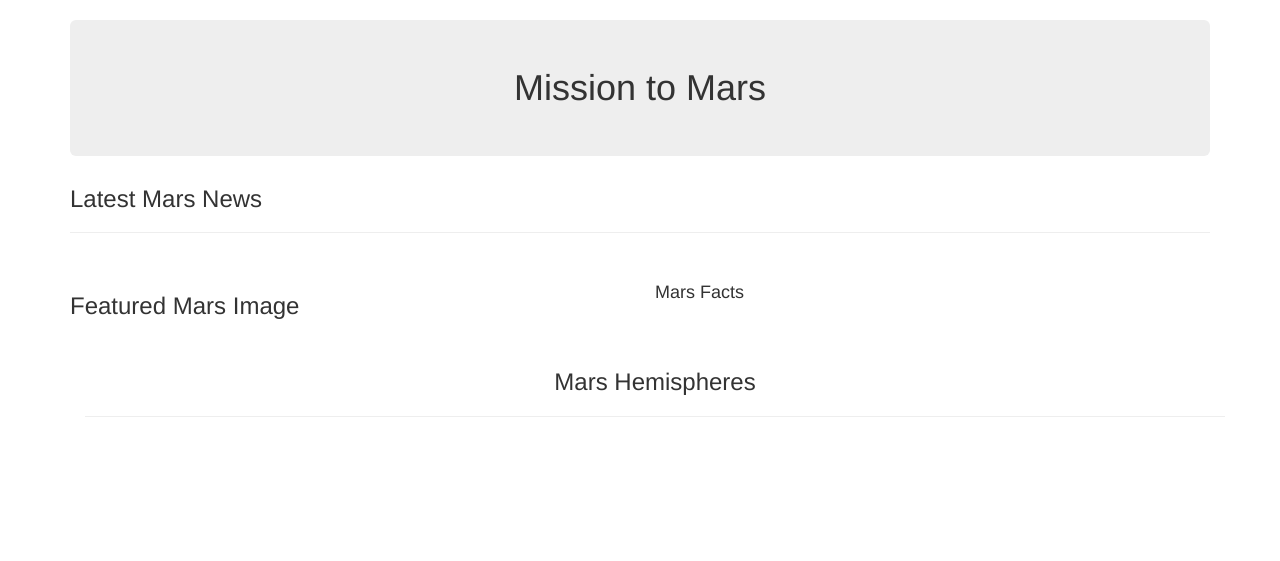
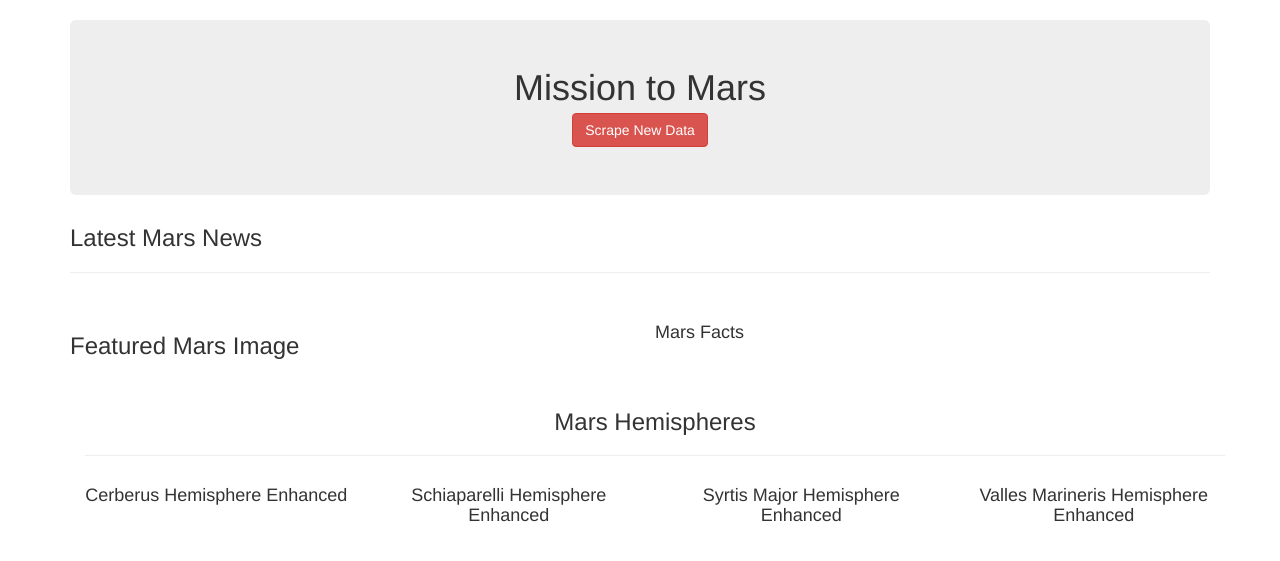
Before and after one commit to Trumane12311/web-scraping-challenge, a Python web app: template Missions_to_Mars/template/index.html in a window 1280 px wide. Shown: the top 561 px of the page. Run offline with Jinja, Linux system fonts and the light colour scheme; the template is opened without the code that fills it, so the values that code supplies are empty; some libraries are stand-ins or nearby versions.

Commit message:
Updated HTML template

```diff
--- a/Missions_to_Mars/template/index.html
+++ b/Missions_to_Mars/template/index.html
@@ -12,7 +12,10 @@
 
 <body>
   <div class="container text-center">
-    <h1 class="jumbotron">Mission to Mars</h1>
+    <h1 class="jumbotron">Mission to Mars
+    <br><button type="button" class="btn btn-danger">Scrape New Data</button>
+    </h1>
+
     <h3 class="header-left">Latest Mars News</h3>
         <hr>
           <br>
@@ -30,9 +33,23 @@
                 <br>
                     <h3 class="header-center">Mars Hemispheres</h3>
                     <hr>
+                    <div class="row">
+                      <div class="col-md-3">
+                        <h4>Cerberus Hemisphere Enhanced</h4>
+                      </div>
+                      <div class="col-md-3">
+                        <h4>Schiaparelli Hemisphere Enhanced</h4>
+                      </div>
+                      <div class="col-md-3">
+                        <h4>Syrtis Major Hemisphere Enhanced</h4>
+                      </div>
+                      <div class="col-md-3">
+                        <h4>Valles Marineris Hemisphere Enhanced</h4>
+                      </div>
                   </div>
               </div>
           </div>
+        </div>
 </body>
 
 </html>
```
